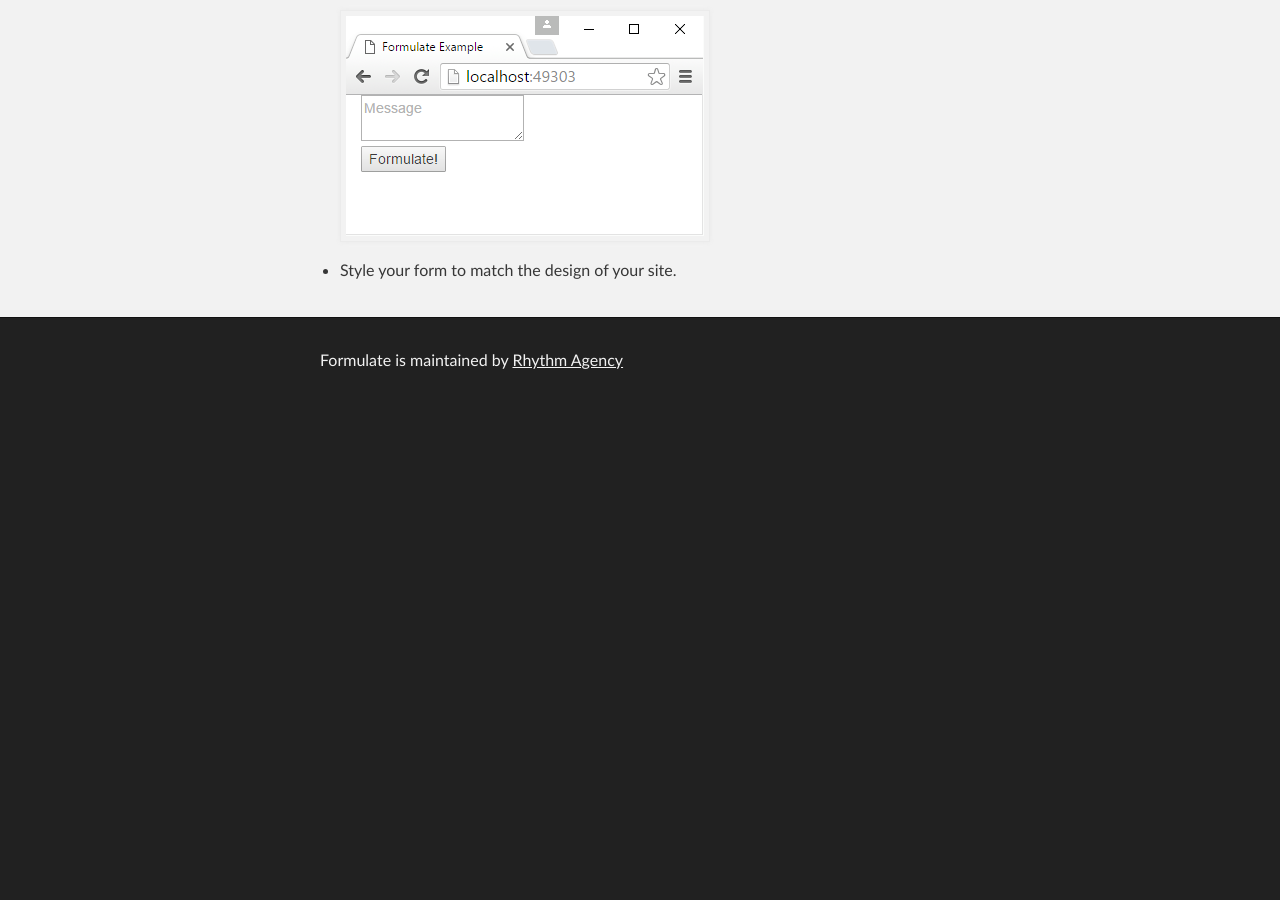
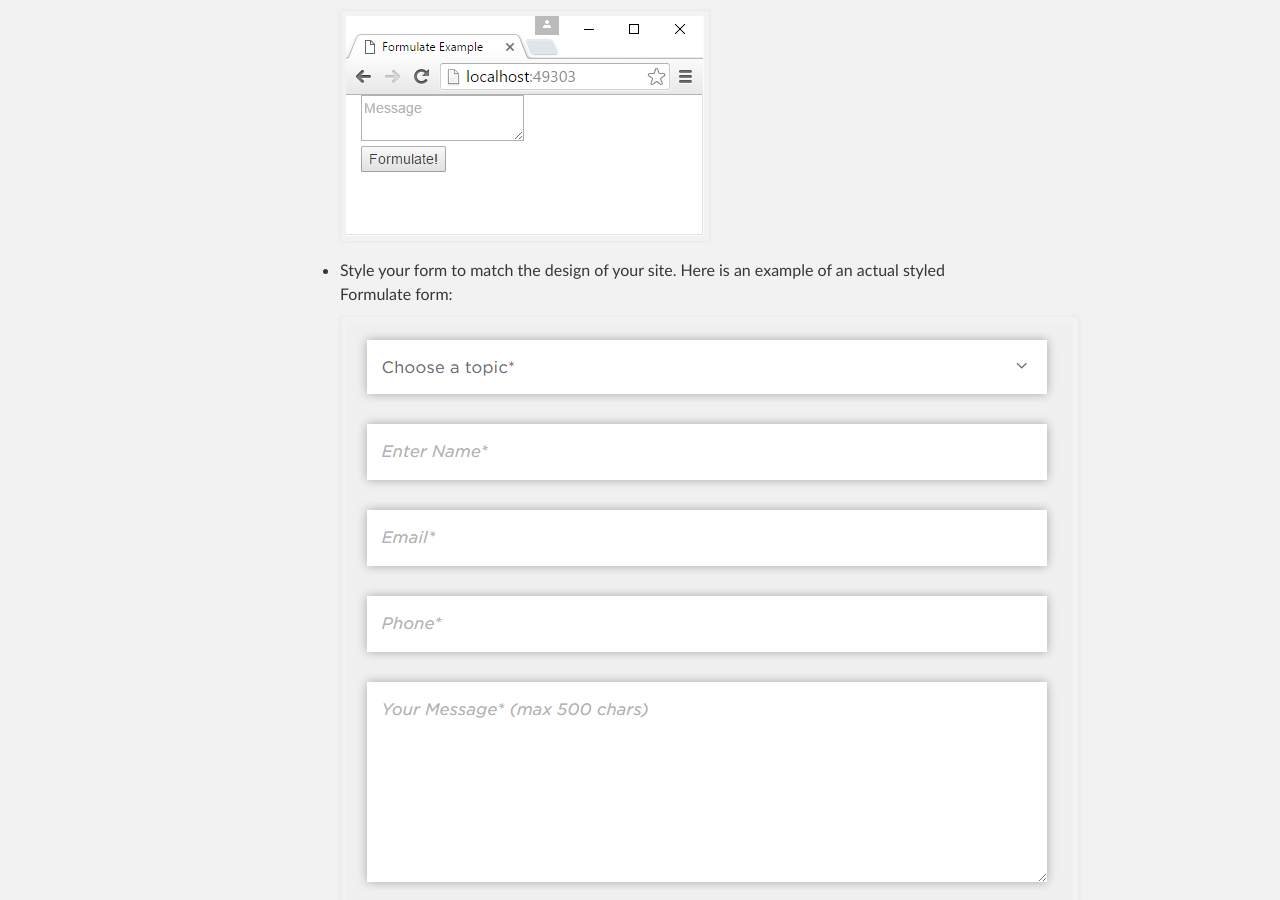
Before and after one commit to rhythmagency/formulate, a Jekyll site: the page built from simple-form.md, in a window 1280 px wide and 900 px high, scrolled down 2801 px. Built offline with Jekyll 4.4.1, drawn with Linux system fonts in a browser that asks for light colours; before the commit the page ends 3208 px from its top, so only the background shows below that.

Commit message:
Added screenshot of a styled form. Updated some alt text.

```diff
--- a/simple-form.md
+++ b/simple-form.md
@@ -7,14 +7,15 @@
 To create a simple form, follow these steps:
 
 * Create a form, adding any fields that are necessary (don't forget to add at least one button field).
-![Formulate](/images/simple-form/form.png)
+![Create Formulate Form](/images/simple-form/form.png)
 * Create a layout, picking the form you just created.
-![Formulate](/images/simple-form/layout.png)
+![Create Formulate Layout](/images/simple-form/layout.png)
 * Create a form configuration, picking a template and the layout you just created.
-![Formulate](/images/simple-form/config.png)
+![Create Formulate Form Configuration](/images/simple-form/config.png)
 * Create a form picker data type in the developer section.
 * Add a form picker property to one of your document types in the settings section.
-![Formulate](/images/simple-form/picker.png)
+![Pick Formulate Form](/images/simple-form/picker.png)
 * Render your picked form in the CSHTML file for your page. See [here](/render-form) for instructions on doing that.
-![Formulate](/images/simple-form/done.png)
-* Style your form to match the design of your site.
+![Rendered Formulate Form](/images/simple-form/done.png)
+* Style your form to match the design of your site. Here is an example of an actual styled Formulate form:
+![Styled FOrmulate Form](/images/simple-form/styled.png)
```
Also changed, not shown: images/simple-form/styled.png (added).
